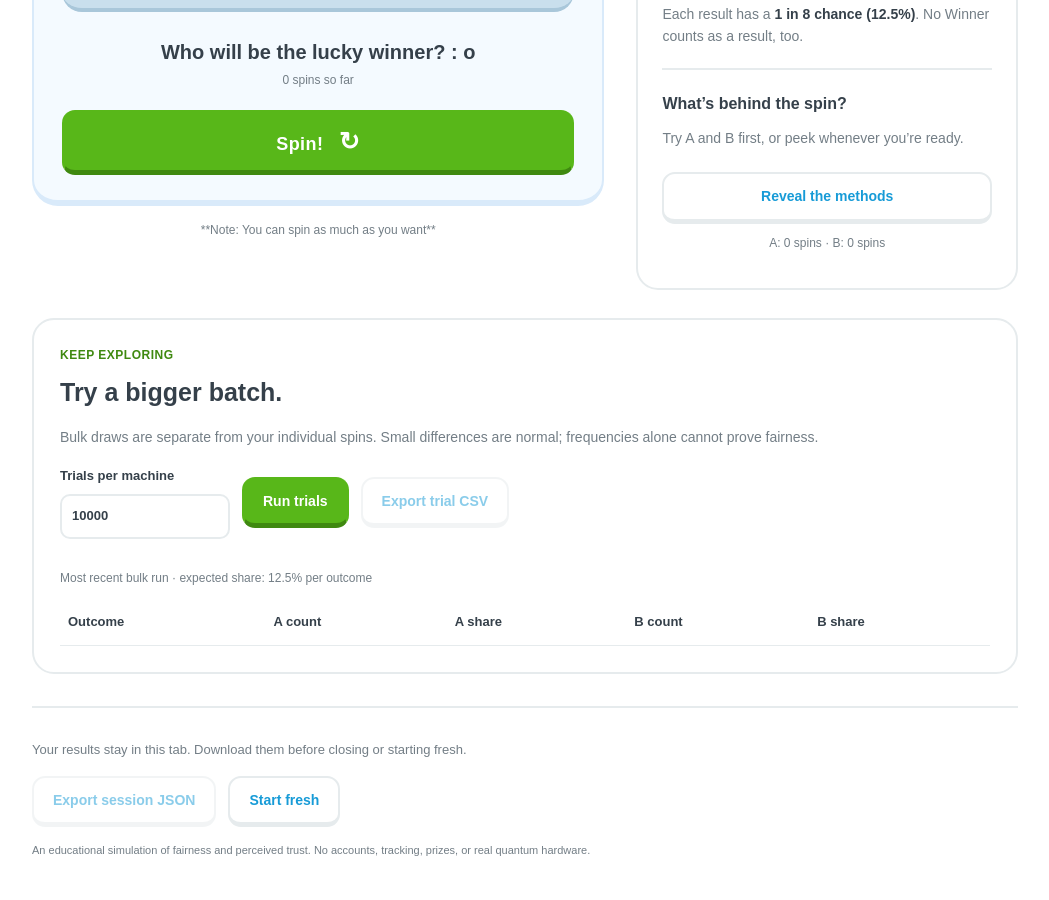
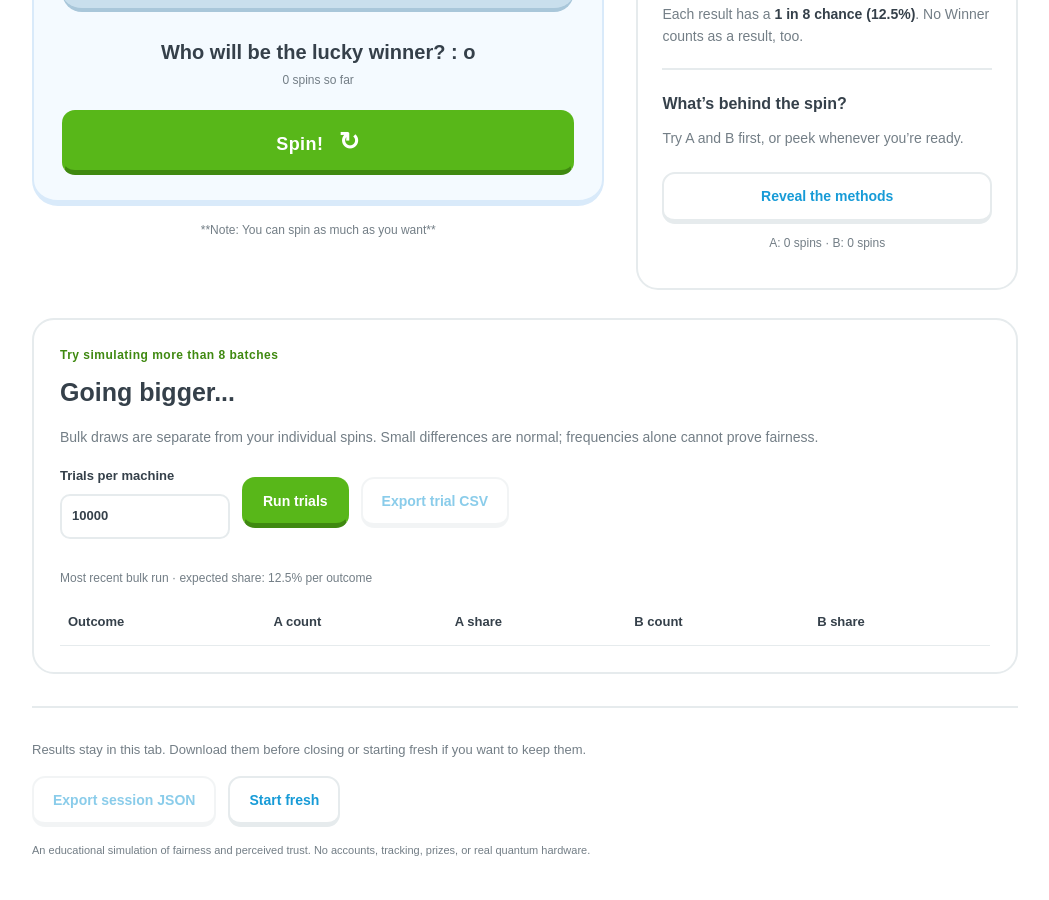
Before and after one commit to Jafaga/raffle_ics651, a website with bundled scripts: page index.html in a window 1280 px wide. Shown: the part 696-1596 px from the top of the page, without its empty margins (115-1164 px from the left). Built offline with nearby package versions, Linux system fonts and the light colour scheme.

Commit message:
updated the simulation section

```diff
--- a/index.html
+++ b/index.html
@@ -115,8 +115,8 @@
         </section>
         <!-- Experiment / Bulk Trials Section -->
         <section class="panel" id="lab">
-            <div class="eyebrow">KEEP EXPLORING</div>
-            <h2>Try a bigger batch.</h2>
+            <div class="eyebrow">Try simulating more than 8 batches</div>
+            <h2>Going bigger...</h2>
             <p>
                 Bulk draws are separate from your individual spins.
                 Small differences are normal; frequencies alone cannot
@@ -167,8 +167,8 @@
         <!-- Footer -->
         <footer>
             <p id="status" role="status">
-                Your results stay in this tab.
-                Download them before closing or starting fresh.
+                Results stay in this tab.
+                Download them before closing or starting fresh if you want to keep them.
             </p>
             <div class="actions">
                 <button
```
